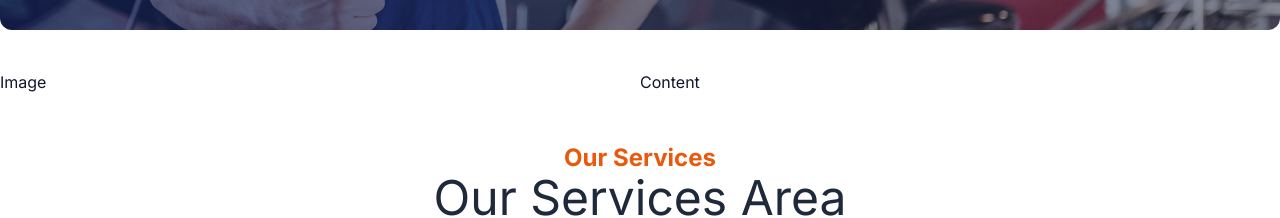
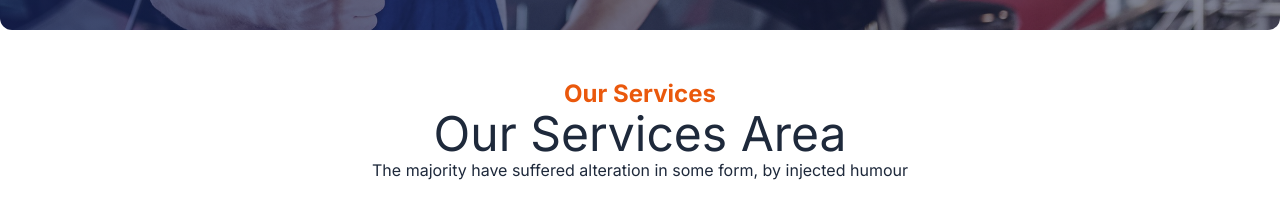
Before and after one commit to Md-Ashikur-Rahman-Ashik/Car-Doctor-Pro, a Next.js app: page / in a window 1280 px wide. Shown: the part 642-860 px from the top of the page. Built offline with nearby package versions, Linux system fonts and the light colour scheme; no server answers; the database is empty.

Commit message:
Removed about section

```diff
--- a/src/components/HomePage/HomePage.jsx
+++ b/src/components/HomePage/HomePage.jsx
@@ -1,13 +1,11 @@
 import React from "react";
 import Banner from "./Banner";
-import About from "./About";
 import Services from "./Services";
 
 const HomePage = () => {
   return (
     <div className="container rounded-xl mx-auto">
       <Banner></Banner>
-      <About></About>
       <Services></Services>
     </div>
   );
```
